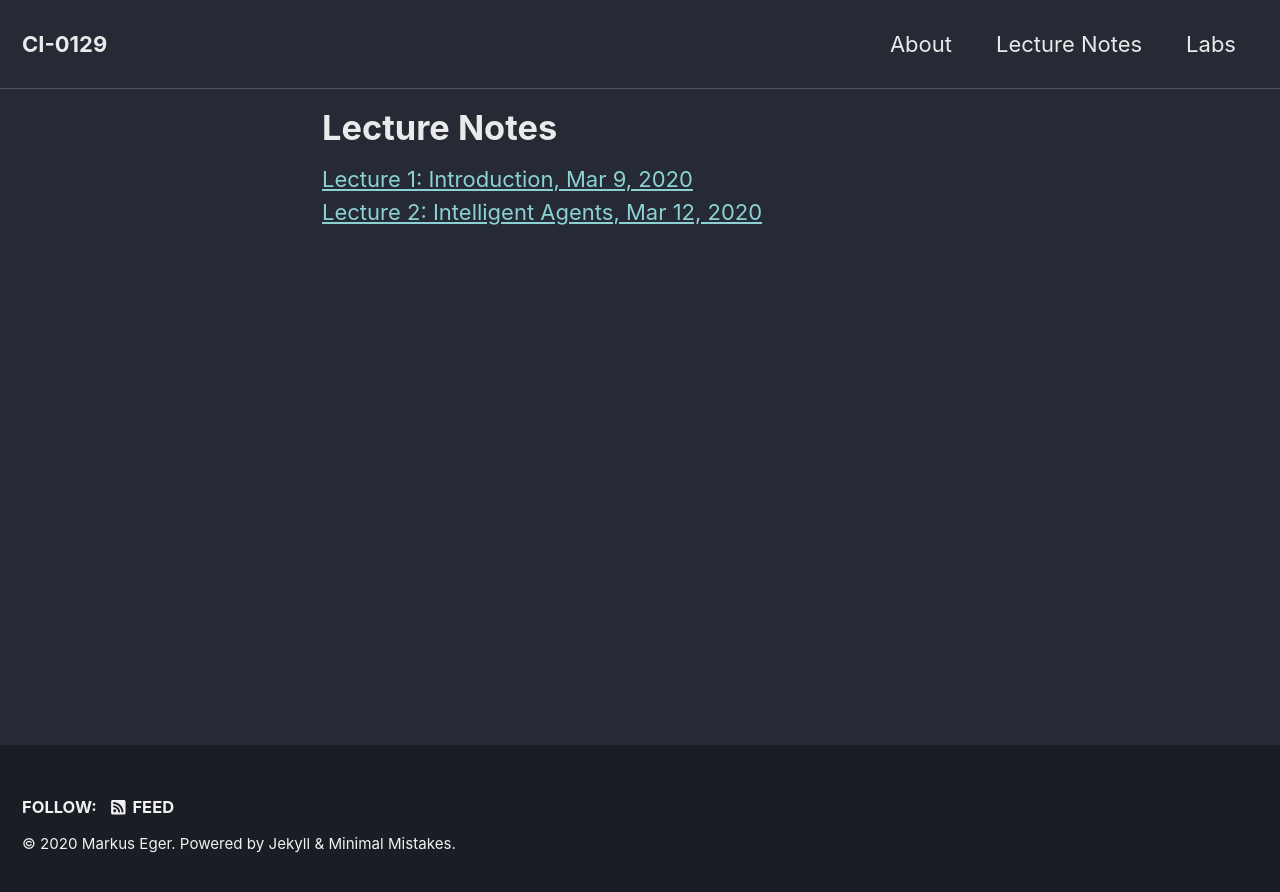
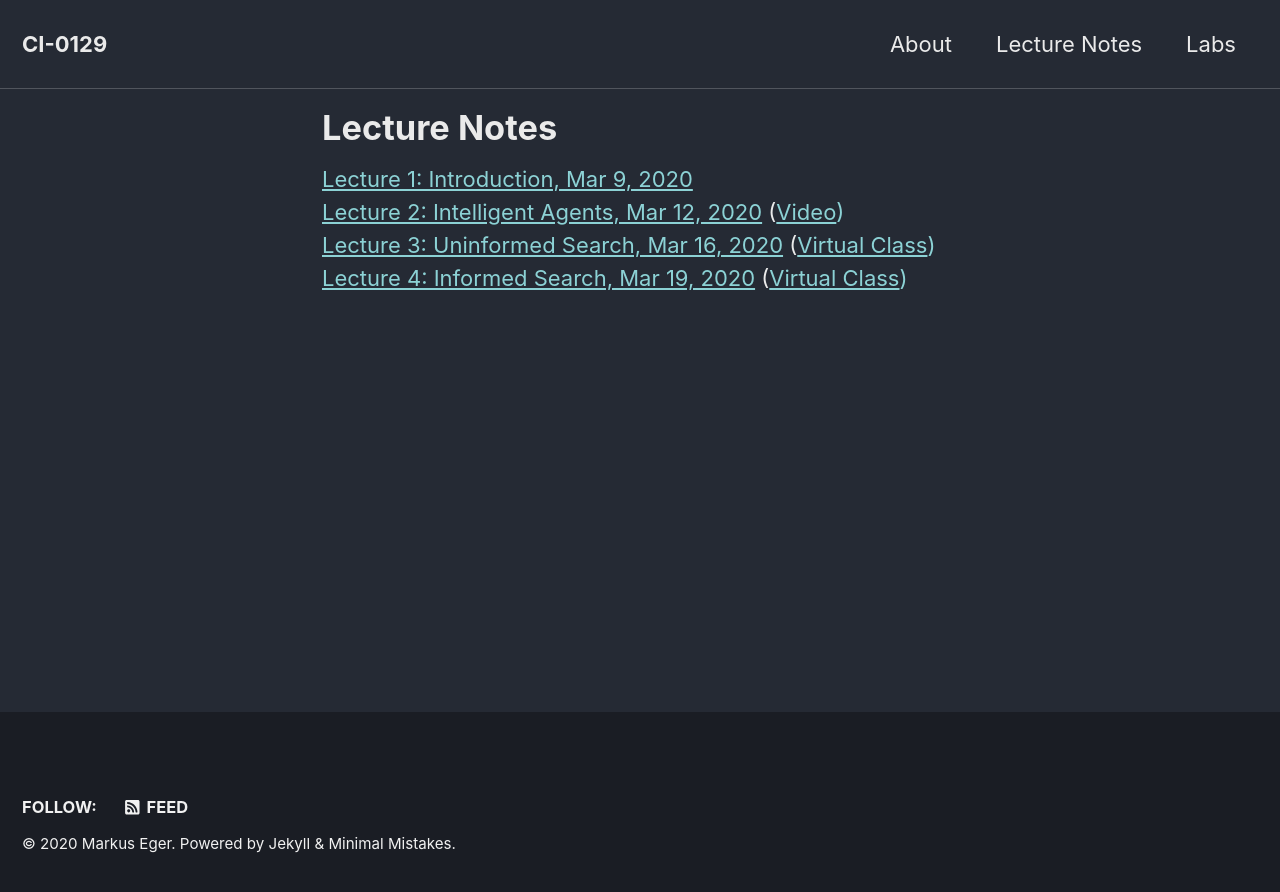
Before and after one commit to yawgmoth/CI-0129, a Jekyll site: the page built from _pages/slides.html, in a window 1280 px wide. Shown: the top 892 px of the page. Built offline with Jekyll 4.4.1, drawn with Linux system fonts in a browser that asks for light colours; cached includes are drawn as plain includes; nearby versions of some CDN libraries.

Commit message:
add all missing videos, add links to overviews, some clarifications.

```diff
--- a/_pages/slides.html
+++ b/_pages/slides.html
@@ -9,4 +9,6 @@
 ---
 
 <a href="lecture1.html">Lecture 1: Introduction, Mar 9, 2020</a><br/>
-<a href="lecture2.html">Lecture 2: Intelligent Agents, Mar 12, 2020</a><br/>
+<a href="lecture2.html">Lecture 2: Intelligent Agents, Mar 12, 2020</a>  (<a href="https://www.youtube.com/watch?v=Zqlb_Ouynaw">Video<a/>)<br/>
+<a href="lecture3.html">Lecture 3: Uninformed Search, Mar 16, 2020</a> (<a href="/CI-0129/classes/class3.html">Virtual Class<a/>)<br/>
+<a href="lecture4.html">Lecture 4: Informed Search, Mar 19, 2020</a> (<a href="/CI-0129/classes/class3.html">Virtual Class<a/>)<br/>
```
Also changed, not shown: _pages/class3.md (+11 -8 lines), _pages/lab1.md (+3 -1 lines), _pages/labs.md (+1 -1 lines).
